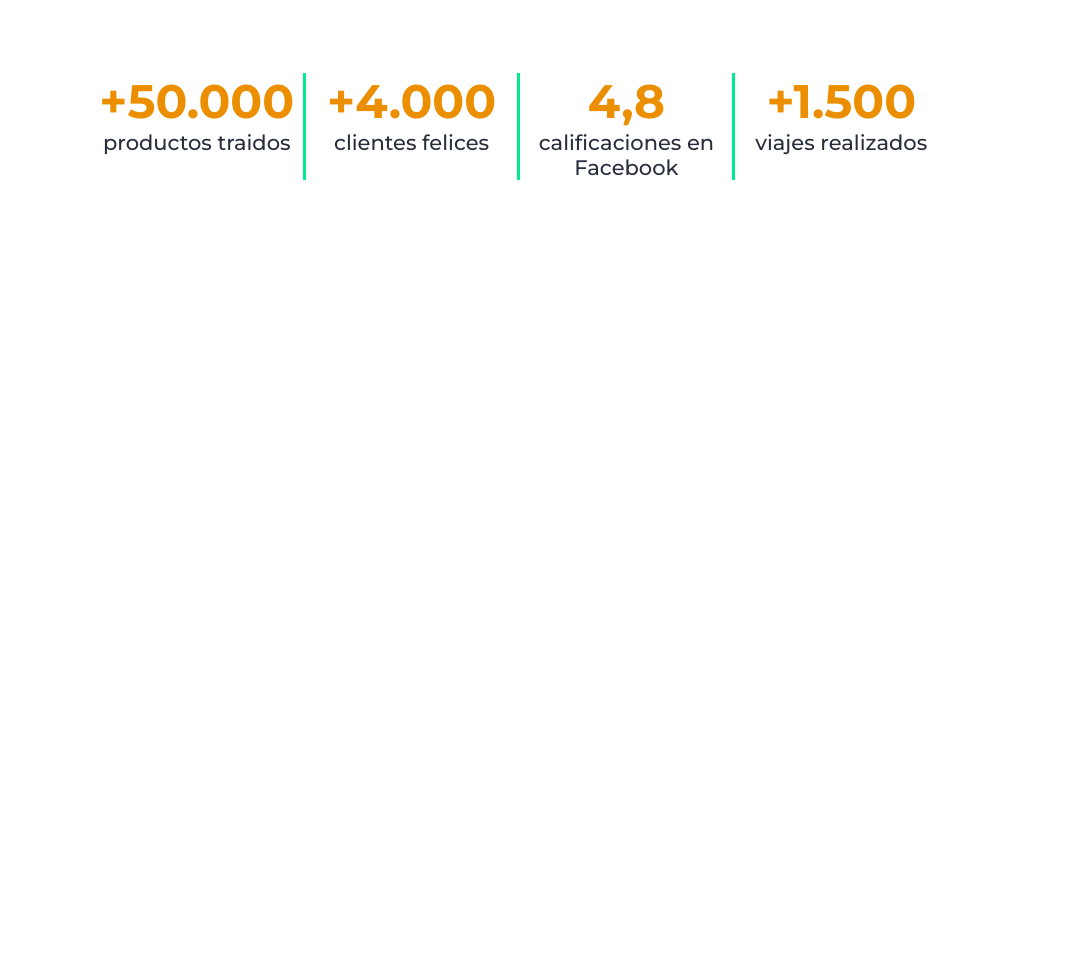
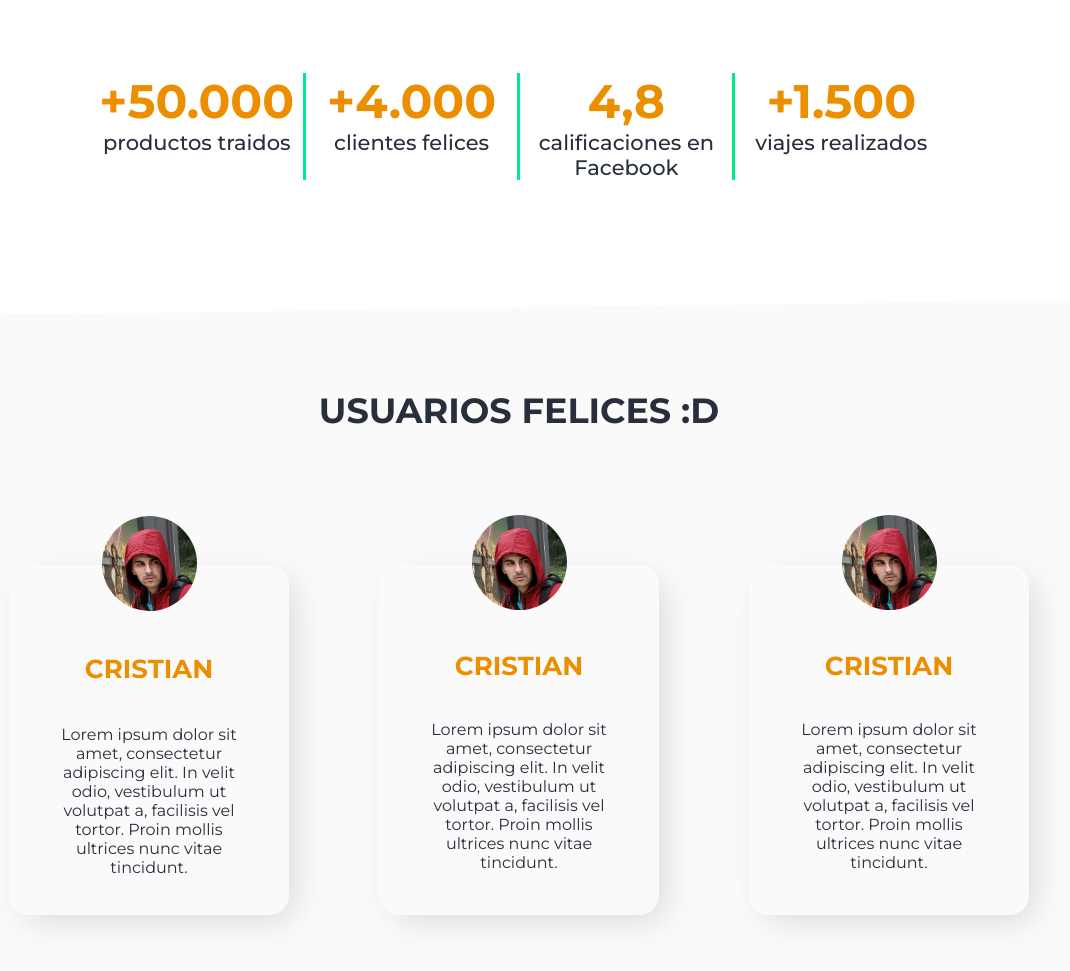
Before and after one commit to cagfcagf/Nuevo-home, a plain HTML site: page index.html in a window 1280 px wide. Shown: the part 1960-2931 px from the top of the page, without its empty margins (121-1191 px from the left). Before the commit the page ends 2254 px from the top, so only its background shows below. Drawn offline with Linux system fonts and the light colour scheme.

Commit message:
clientes felices

```diff
--- a/estilos.css
+++ b/estilos.css
@@ -346,6 +346,15 @@ h3 {
   background-size: 60%;
 }
 
+.green-circle-cristian {
+  background-image: url("images/cristian.jpg");
+  background-position: center;
+  background-repeat: no-repeat;
+  background-size: 100%;
+}
+
+
+
 .prensa-container {
   height: 370px;
   background-color: #FAFAFA;
@@ -433,3 +442,14 @@ h3 {
   border-color: #00EB8F;
 
 }
+
+.happy-users-container {
+  height: 1000px;
+
+
+  background-color: white;
+  background-image: url('images/greybackground.png');
+  background-repeat: no-repeat;
+  background-size: cover;
+  background-position: top;
+}
--- a/index.html
+++ b/index.html
@@ -203,8 +203,44 @@
         <br>
         <br>
         <br>
+      </section>
+      <section class="happy-users-container">
+        <br>
+        <br>
+        <br>
+        <br>
+        <br>
+        <h2>usuarios felices :D</h2>
+        <br>
+        <br>
+        <br>
+        <br>
+        <br>
+        <br>
+        <br>
+        <div class="value-preposition-container">
+        <div class="col-4 value-left">
 
+          <div class="green-circle green-circle-cristian"></div>
+          <h3>Cristian</h3>
+          <p>Lorem ipsum dolor sit amet, consectetur adipiscing elit. In velit odio, vestibulum ut volutpat a, facilisis vel tortor. Proin mollis ultrices nunc vitae tincidunt.</p>
+        </div>
+        <div class="col-4 value-center">
+          <div class="green-circle green-circle-cristian"></div>
+          <h3>Cristian</h3>
+          <p>Lorem ipsum dolor sit amet, consectetur adipiscing elit. In velit odio, vestibulum ut volutpat a, facilisis vel tortor. Proin mollis ultrices nunc vitae tincidunt.</p>
+        </div>
+        <div class="col-4 value-right">
+          <div class="green-circle green-circle-cristian"></div>
+          <h3>Cristian</h3>
+          <p>Lorem ipsum dolor sit amet, consectetur adipiscing elit. In velit odio, vestibulum ut volutpat a, facilisis vel tortor. Proin mollis ultrices nunc vitae tincidunt.</p>
+
+        </div>
+        </div>
       </section>
+      <br>
+      <br>
+      <br>
 
     </header>
   </body>
```
Also changed, not shown: images/cristian.jpg (added), images/greybackground.png (added).
